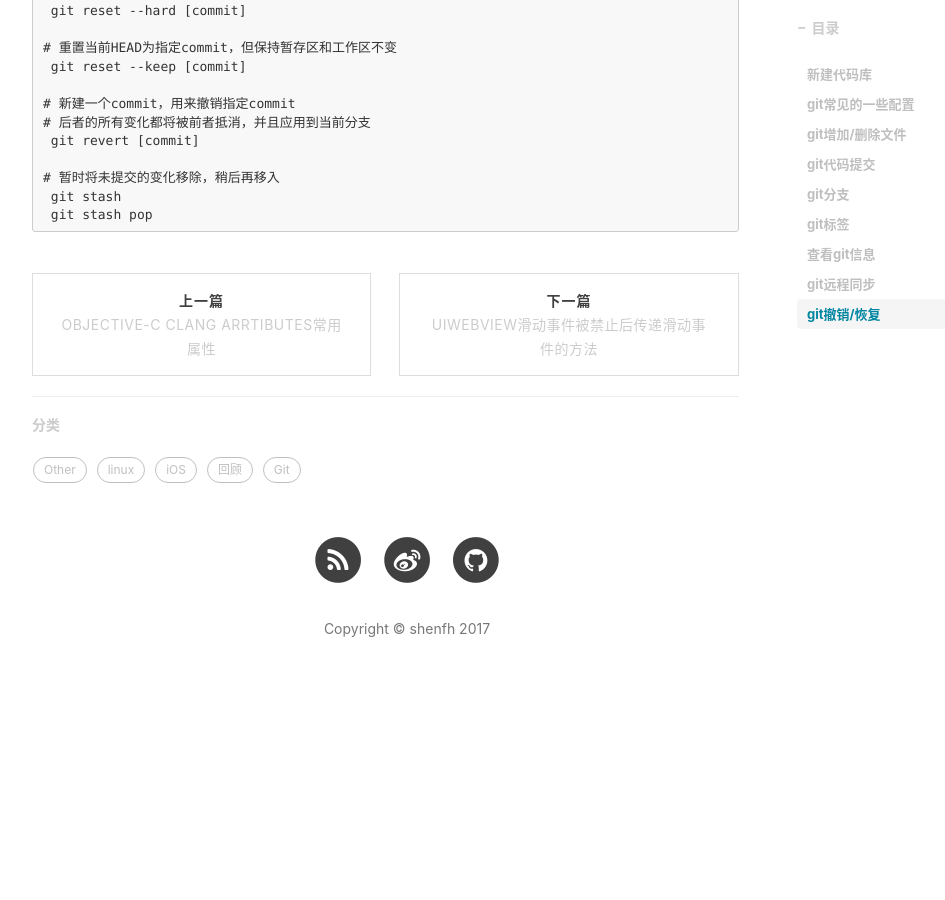
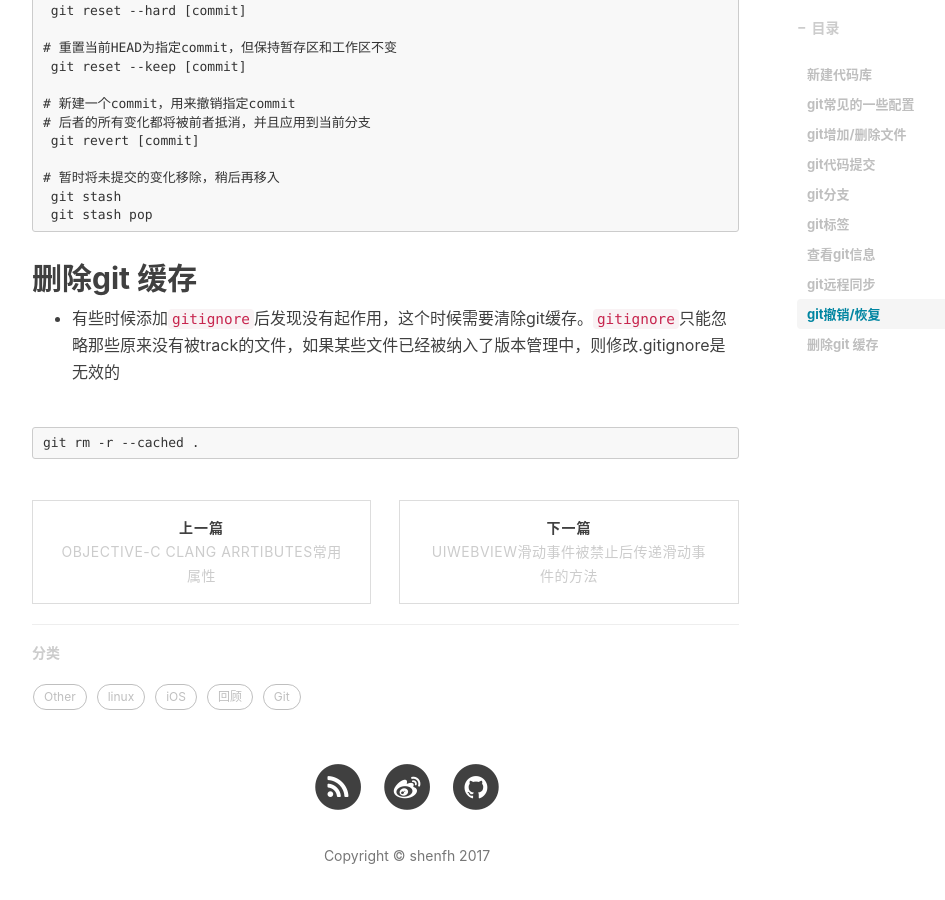
Before and after one commit to fooval-shen/shenfh.github.io, a Jekyll site: the page built from _posts/shenfh/2017-06-05-gitCommand.md, in a window 1280 px wide and 900 px high, scrolled down 5928 px. Shown: the whole window, without its empty margins (233-1178 px from the left). Built offline with Jekyll 4.4.1, drawn with Linux system fonts in a browser that asks for light colours; nearby versions of some CDN libraries; comment, search, counter and statistics services are not loaded; before the commit the page ends 6634 px from its top, so only the background shows below that.

Commit message:
modify blog

````diff
--- a/_posts/shenfh/2017-06-05-gitCommand.md
+++ b/_posts/shenfh/2017-06-05-gitCommand.md
@@ -318,3 +318,11 @@ header-img: img/home-building.jpg
  git stash
  git stash pop
 ```
+
+
+## 删除git 缓存
+* 有些时候添加`gitignore`后发现没有起作用，这个时候需要清除git缓存。`gitignore`只能忽略那些原来没有被track的文件，如果某些文件已经被纳入了版本管理中，则修改.gitignore是无效的
+
+```
+git rm -r --cached .
+```
````
